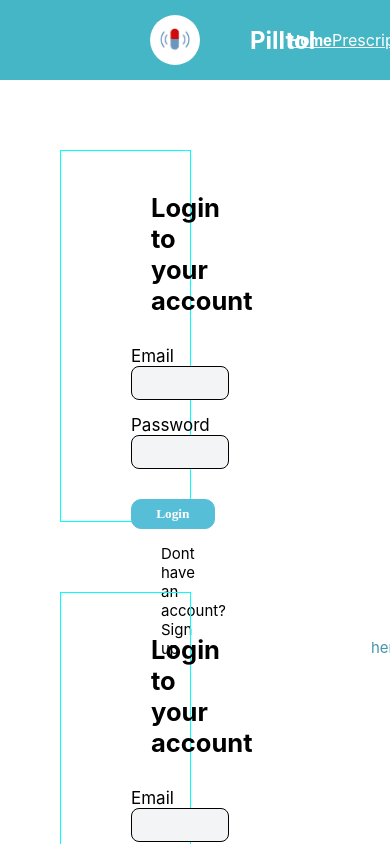
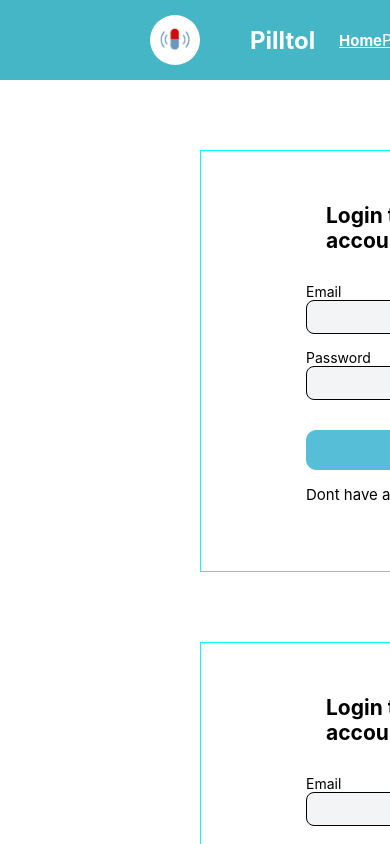
Before and after one commit to adebammytayo123/Pilltop, a React (Create React App) app: page /home in a window 390 px wide. Shown: the top 844 px of the page. Built offline with nearby package versions, Linux system fonts and the light colour scheme.

Commit message:
added mobile

```diff
--- a/src/App.css
+++ b/src/App.css
@@ -198,12 +198,13 @@ input {
   }
   .nav-links {
     display: flex;
-    width: 25%;
+    width: 15%;
     list-style: none;
-    justify-content: space-between;
+    justify-content: space-around;
     align-items: center;
     text-decoration: none;
     padding-left: 100px;
+    justify-content: space-evenly;
   }
   .app {
     display: none;
@@ -215,4 +216,42 @@ input {
     text-align: left;
     font-size: 14px;
   }
+  .hi {
+    padding-left: 50px;
+  }
+  .pres {
+    padding-left: 50px;
+  }
+  .last {
+    width: 100%;
+    font-size: 14px;
+    margin-left: 200px;
+    padding: 35px;
+    float: right;
+  }
+  .hey{
+    margin-left: 70px;
+    text-align: center;
+    width: 75%;
+    height: 40px;
+  }
+  input {
+    width: 70%;
+  }
+  .an{
+    margin-left: 70px;
+  }
+  .we {
+    margin-left: -30px;
+  }
+  .account {
+    height: 520px;
+    width: 90%;
+    margin-top: 0px;
+    margin-left: 140px;
+    padding-top: -10px;
+    font-size: 15px;
+    text-align: start;
+    float: left;
+  }
 }
```
